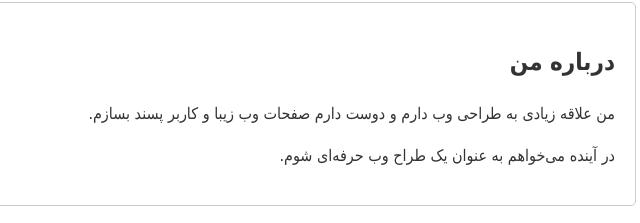
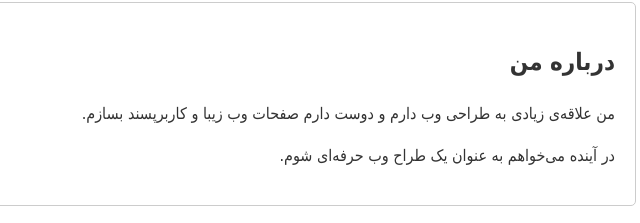
Before and after one commit to arminkoliaie/personal-page, a plain HTML site: page index.html in a window 1280 px wide. Shown: the part 427-650 px from the top of the page, 394-1034 px from the left. Drawn offline with Linux system fonts and the light colour scheme.

Commit message:
Fix Persian typos

```diff
--- a/index.html
+++ b/index.html
@@ -4,7 +4,7 @@
     <meta charset="UTF-8" />
     <meta name="viewport" content="width=device-width, initial-scale=1.0" />
     <link rel="stylesheet" href="./style.css" />
-    <title>صفحه‌ی‌شخصی‌ من</title>
+    <title>صفحه‌ی شخصی من</title>
   </head>
   <body>
     <header>
@@ -22,8 +22,8 @@
       <section class="card" id="about">
         <h2>درباره من</h2>
         <p>
-          من علاقه زیادی به طراحی وب دارم و دوست دارم صفحات وب زیبا و کاربر پسند
-          بسازم.
+          من علاقه‌ی زیادی به طراحی وب دارم و دوست دارم صفحات وب زیبا و
+          کاربرپسند بسازم.
         </p>
         <p>در آینده می‌خواهم به عنوان یک طراح وب حرفه‌ای شوم.</p>
       </section>
```
